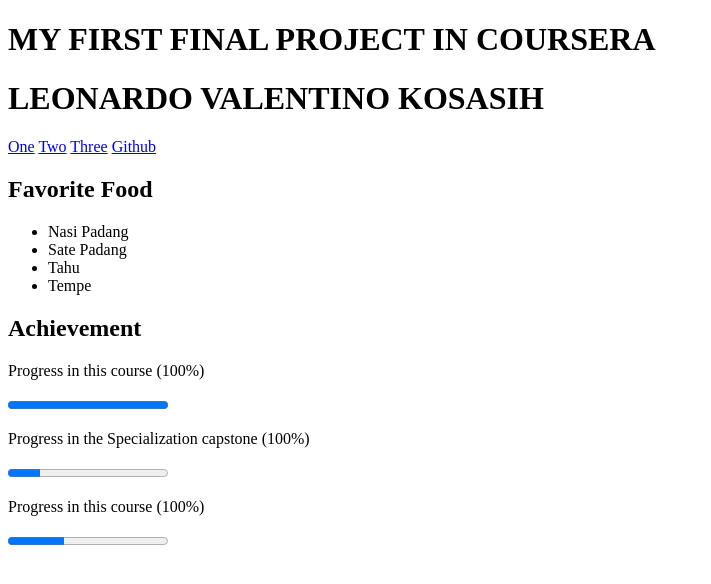
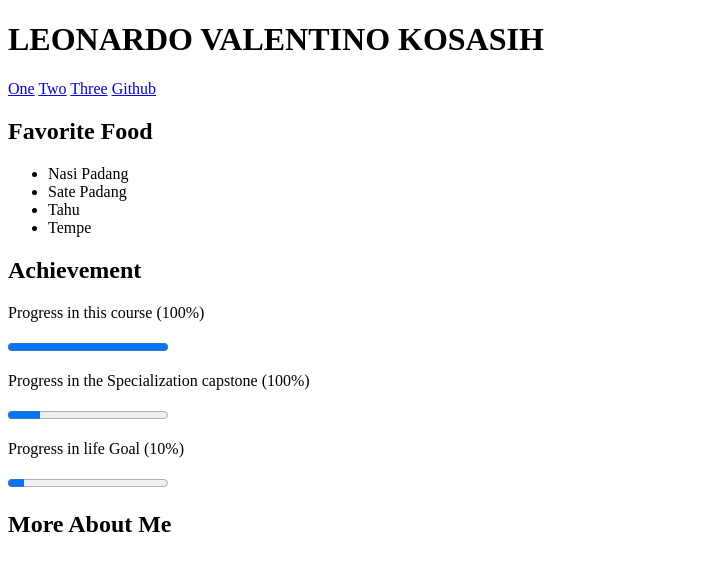
Before and after one commit to Leonardovalentino/coursera-project, a plain HTML site: page index.html in a window 1280 px wide. Shown: the whole page, without its empty margins (0-711 px from the left). Drawn offline with Linux system fonts and the light colour scheme.

Commit message:
Update index.html

```diff
--- a/index.html
+++ b/index.html
@@ -2,7 +2,7 @@
 <html lang="en">
 <head>
     <meta charset="UTF-8">
-<h1> MY FIRST FINAL PROJECT IN COURSERA</h1>
+    <title> MY FIRST FINAL PROJECT IN COURSERA</title>
 </head>
 <body>
     <h1> LEONARDO VALENTINO KOSASIH </h1>
@@ -22,7 +22,9 @@
         <br>
         <p>Progress in the Specialization capstone (100%) </p> <progress value="20" max="100">20%</progress>
         <br>
-        <p>Progress in this course (100%) </p> <progress value="35" max="100">20%</progress>
+        <p>Progress in life Goal (10%) </p> <progress value="10" max="100">10%</progress>
         <br>
+    <h2> More About Me </h2>
+
 </body>
 </html>
```
